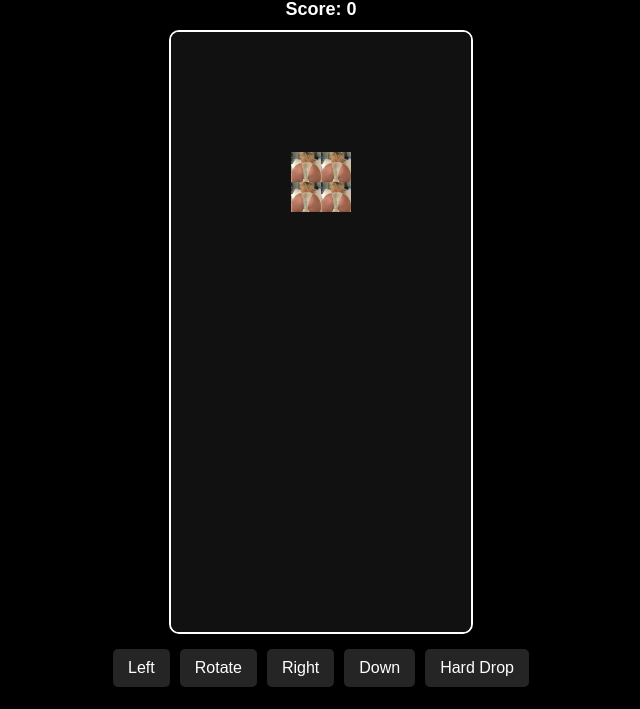
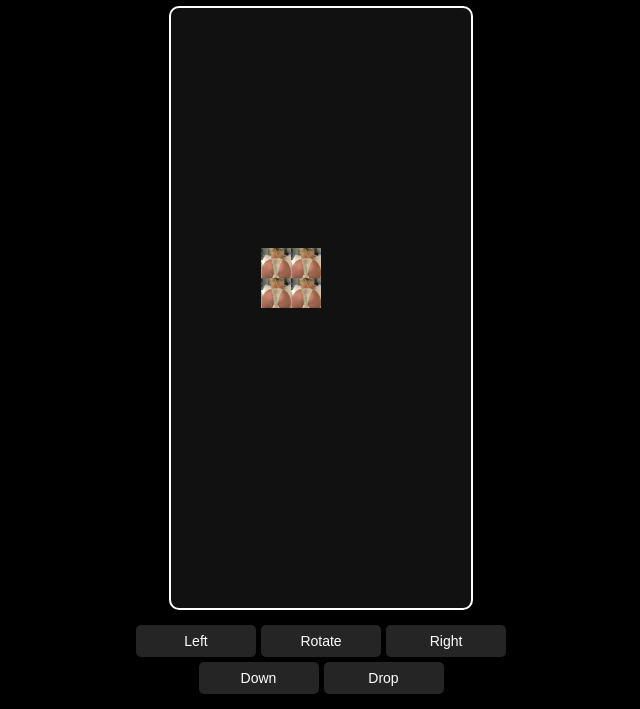
Before and after one commit to Kryxton/ASS, a plain HTML site: page tetris.html in a window 1280 px wide. Shown: the part 128-837 px from the top of the page, without its empty margins (319-959 px from the left). Drawn offline with Linux system fonts and the light colour scheme.

Commit message:
Update tetris.html

```diff
--- a/tetris.html
+++ b/tetris.html
@@ -14,15 +14,16 @@
       text-align: center;
     }
     .container {
-      max-width: 500px;
+      max-width: 400px;
       margin: 0 auto;
       padding: 15px;
     }
     h1 {
-      margin: 20px 0 10px;
+      font-size: 22px;
+      margin: 10px 0;
     }
     #scoreDisplay {
-      font-size: 18px;
+      font-size: 16px;
       font-weight: bold;
       margin-bottom: 10px;
     }
@@ -32,6 +33,7 @@
       margin: 0 auto;
       border: 2px solid white;
       border-radius: 10px;
+      max-width: 100%;
     }
     .back-btn {
       background-color: white;
@@ -47,36 +49,40 @@
       display: flex;
       flex-wrap: wrap;
       justify-content: center;
-      gap: 10px;
+      gap: 5px;
       margin-top: 15px;
     }
     .control-btn {
       background-color: #252525;
       border: none;
       color: white;
-      font-size: 16px;
-      padding: 10px 15px;
+      font-size: 14px;
+      padding: 8px 12px;
       border-radius: 5px;
       cursor: pointer;
+      width: 30%;
+      min-width: 60px;
     }
     @media (max-width: 480px) {
       .container {
+        max-width: 100%;
         padding: 10px;
       }
       canvas {
-        width: 100%;
+        width: 95%;
         height: auto;
       }
-      #scoreDisplay {
-        font-size: 16px;
+      h1 {
+        font-size: 18px;
       }
       .back-btn {
         padding: 8px 16px;
         font-size: 14px;
       }
       .control-btn {
-        font-size: 14px;
-        padding: 8px 12px;
+        font-size: 12px;
+        padding: 6px 10px;
+        width: 30%;
       }
     }
   </style>
@@ -92,203 +98,91 @@
       <button class="control-btn" onclick="rotatePiece()">Rotate</button>
       <button class="control-btn" onclick="moveRight()">Right</button>
       <button class="control-btn" onclick="moveDown()">Down</button>
-      <button class="control-btn" onclick="hardDrop()">Hard Drop</button>
+      <button class="control-btn" onclick="hardDrop()">Drop</button>
     </div>
   </div>
 
   <script>
-    // Canvas and context setup
     const canvas = document.getElementById("tetrisCanvas");
     const ctx = canvas.getContext("2d");
-
-    // Game configuration
     const COLS = 10, ROWS = 20;
-    const blockSize = 30; // Size of each block (in pixels)
+    let blockSize = Math.min(window.innerWidth / COLS * 0.9, 30); // Responsive block size
     canvas.width = COLS * blockSize;
     canvas.height = ROWS * blockSize;
 
-    // Create empty board (2D array)
-    let board = [];
-    for (let r = 0; r < ROWS; r++) {
-      board[r] = [];
-      for (let c = 0; c < COLS; c++) {
-        board[r][c] = 0;
-      }
-    }
+    let board = Array.from({ length: ROWS }, () => Array(COLS).fill(0));
+    const tetrominoes = {
+      I: [[1,1,1,1]],
+      J: [[1,0,0],[1,1,1]],
+      L: [[0,0,1],[1,1,1]],
+      O: [[1,1],[1,1]],
+      S: [[0,1,1],[1,1,0]],
+      T: [[0,1,0],[1,1,1]],
+      Z: [[1,1,0],[0,1,1]]
+    };
+    const tetrominoTypes = "IJLOSTZ";
+    const blockImage = new Image();
+    blockImage.src = "Ass-tetris.jpg";
 
-    // Tetromino definitions (1 indicates a block)
-    const tetrominoes = {
-      I: [
-        [0,0,0,0],
-        [1,1,1,1],
-        [0,0,0,0],
-        [0,0,0,0]
-      ],
-      J: [
-        [1,0,0],
-        [1,1,1],
-        [0,0,0]
-      ],
-      L: [
-        [0,0,1],
-        [1,1,1],
-        [0,0,0]
-      ],
-      O: [
-        [1,1],
-        [1,1]
-      ],
-      S: [
-        [0,1,1],
-        [1,1,0],
-        [0,0,0]
-      ],
-      T: [
-        [0,1,0],
-        [1,1,1],
-        [0,0,0]
-      ],
-      Z: [
-        [1,1,0],
-        [0,1,1],
-        [0,0,0]
-      ]
-    };
-
-    const tetrominoTypes = "IJLOSTZ";
-
-    // Generate a random tetromino piece
     function randomPiece() {
-      const type = tetrominoTypes[Math.floor(Math.random() * tetrominoTypes.length)];
-      const shape = tetrominoes[type];
-      return {
-        shape: shape,
-        type: type,
-        x: Math.floor((COLS - shape[0].length) / 2),
-        y: 0
-      };
+      let type = tetrominoTypes[Math.floor(Math.random() * tetrominoTypes.length)];
+      return { shape: tetrominoes[type], x: 3, y: 0 };
     }
 
     let currentPiece = randomPiece();
     let score = 0;
-    const scoreDisplay = document.getElementById("scoreDisplay");
+    document.getElementById("scoreDisplay").innerText = "Score: 0";
 
-    // Update score display
-    function updateScoreDisplay() {
-      scoreDisplay.innerText = "Score: " + score;
+    function rotate(matrix) {
+      return matrix[0].map((_, i) => matrix.map(row => row[i])).reverse();
     }
 
-    // Load block image (for tetromino blocks)
-    const blockImage = new Image();
-    blockImage.src = "Ass-tetris.jpg"; // Change to your image file
-
-    // Rotate a matrix (clockwise)
-    function rotate(matrix) {
-      const N = matrix.length;
-      const result = [];
-      for (let i = 0; i < N; i++) {
-        result[i] = [];
-        for (let j = 0; j < N; j++) {
-          result[i][j] = matrix[N - j - 1][i];
-        }
-      }
-      return result;
+    function isValid(piece, offsetX, offsetY, newShape = piece.shape) {
+      return newShape.every((row, i) =>
+        row.every((cell, j) =>
+          !cell || (
+            piece.x + j + offsetX >= 0 &&
+            piece.x + j + offsetX < COLS &&
+            piece.y + i + offsetY < ROWS &&
+            board[piece.y + i + offsetY]?.[piece.x + j + offsetX] === 0
+          )
+        )
+      );
     }
 
-    // Check if piece with given offset/shape is valid
-    function isValid(piece, offsetX, offsetY, newShape = piece.shape) {
-      for (let i = 0; i < newShape.length; i++) {
-        for (let j = 0; j < newShape[i].length; j++) {
-          if (newShape[i][j]) {
-            let newX = piece.x + j + offsetX;
-            let newY = piece.y + i + offsetY;
-            if (newX < 0 || newX >= COLS || newY >= ROWS) return false;
-            if (newY < 0) continue;
-            if (board[newY][newX] !== 0) return false;
+    function freeze() {
+      currentPiece.shape.forEach((row, i) =>
+        row.forEach((cell, j) => {
+          if (cell) {
+            board[currentPiece.y + i][currentPiece.x + j] = 1;
           }
-        }
-      }
-      return true;
-    }
-
-    // Freeze the current piece onto the board
-    function freeze() {
-      for (let i = 0; i < currentPiece.shape.length; i++) {
-        for (let j = 0; j < currentPiece.shape[i].length; j++) {
-          if (currentPiece.shape[i][j]) {
-            if (currentPiece.y + i < 0) {
-              alert("Game Over!");
-              resetGame();
-              return;
-            }
-            board[currentPiece.y + i][currentPiece.x + j] = currentPiece.type;
-          }
-        }
-      }
+        })
+      );
       clearLines();
       currentPiece = randomPiece();
     }
 
-    // Clear complete lines and update score
     function clearLines() {
-      for (let r = ROWS - 1; r >= 0; r--) {
-        if (board[r].every(cell => cell !== 0)) {
-          board.splice(r, 1);
-          board.unshift(new Array(COLS).fill(0));
-          score += 10;
-          updateScoreDisplay();
-          r++;
-        }
-      }
+      board = board.filter(row => row.some(cell => !cell));
+      while (board.length < ROWS) board.unshift(Array(COLS).fill(0));
+      score += 10;
+      document.getElementById("scoreDisplay").innerText = "Score: " + score;
     }
 
-    // Draw the board (frozen blocks)
-    function drawBoard() {
-      for (let r = 0; r < ROWS; r++) {
-        for (let c = 0; c < COLS; c++) {
-          if (board[r][c] !== 0) {
-            ctx.drawImage(blockImage, c * blockSize, r * blockSize, blockSize, blockSize);
-          } else {
-            ctx.fillStyle = "#111";
-            ctx.fillRect(c * blockSize, r * blockSize, blockSize, blockSize);
-          }
-        }
-      }
+    function draw() {
+      ctx.clearRect(0, 0, canvas.width, canvas.height);
+      board.forEach((row, y) =>
+        row.forEach((cell, x) => {
+          if (cell) ctx.drawImage(blockImage, x * blockSize, y * blockSize, blockSize, blockSize);
+        })
+      );
+      currentPiece.shape.forEach((row, y) =>
+        row.forEach((cell, x) => {
+          if (cell) ctx.drawImage(blockImage, (currentPiece.x + x) * blockSize, (currentPiece.y + y) * blockSize, blockSize, blockSize);
+        })
+      );
     }
 
-    // Draw the current piece
-    function drawPiece(piece) {
-      for (let i = 0; i < piece.shape.length; i++) {
-        for (let j = 0; j < piece.shape[i].length; j++) {
-          if (piece.shape[i][j]) {
-            ctx.drawImage(blockImage, (piece.x + j) * blockSize, (piece.y + i) * blockSize, blockSize, blockSize);
-          }
-        }
-      }
-    }
-
-    // Draw entire game state
-    function draw() {
-      ctx.clearRect(0, 0, canvas.width, canvas.height);
-      drawBoard();
-      drawPiece(currentPiece);
-    }
-
-    // Reset the game state on Game Over
-    function resetGame() {
-      board = [];
-      for (let r = 0; r < ROWS; r++) {
-        board[r] = [];
-        for (let c = 0; c < COLS; c++) {
-          board[r][c] = 0;
-        }
-      }
-      score = 0;
-      updateScoreDisplay();
-      currentPiece = randomPiece();
-    }
-
-    // Game update: Move current piece down or freeze it
     function update() {
       if (isValid(currentPiece, 0, 1)) {
         currentPiece.y++;
@@ -297,15 +191,12 @@
       }
     }
 
-    // Game loop using requestAnimationFrame for smooth animation
-    let dropCounter = 0;
-    let dropInterval = 1000; // Drop every 1 second
-    let lastTime = 0;
+    let dropCounter = 0, lastTime = 0;
     function updateGame(time = 0) {
-      const deltaTime = time - lastTime;
+      let deltaTime = time - lastTime;
       lastTime = time;
       dropCounter += deltaTime;
-      if (dropCounter > dropInterval) {
+      if (dropCounter > 600) {
         update();
         dropCounter = 0;
       }
@@ -314,45 +205,22 @@
     }
     requestAnimationFrame(updateGame);
 
-    // Keyboard controls for desktop
-    document.addEventListener("keydown", event => {
-      if (event.keyCode === 37) { // Left arrow
-        if (isValid(currentPiece, -1, 0)) currentPiece.x--;
-      } else if (event.keyCode === 39) { // Right arrow
-        if (isValid(currentPiece, 1, 0)) currentPiece.x++;
-      } else if (event.keyCode === 40) { // Down arrow
-        if (isValid(currentPiece, 0, 1)) currentPiece.y++;
-      } else if (event.keyCode === 38) { // Up arrow = Rotate
+    document.addEventListener("keydown", e => {
+      if (e.key === "ArrowLeft" && isValid(currentPiece, -1, 0)) currentPiece.x--;
+      if (e.key === "ArrowRight" && isValid(currentPiece, 1, 0)) currentPiece.x++;
+      if (e.key === "ArrowDown" && isValid(currentPiece, 0, 1)) currentPiece.y++;
+      if (e.key === "ArrowUp") {
         let rotated = rotate(currentPiece.shape);
-        if (isValid(currentPiece, 0, 0, rotated)) {
-          currentPiece.shape = rotated;
-        }
+        if (isValid(currentPiece, 0, 0, rotated)) currentPiece.shape = rotated;
       }
     });
 
-    // On-screen control functions (for mobile/touch)
-    function moveLeft() {
-      if (isValid(currentPiece, -1, 0)) currentPiece.x--;
-    }
-    function moveRight() {
-      if (isValid(currentPiece, 1, 0)) currentPiece.x++;
-    }
-    function rotatePiece() {
-      let rotated = rotate(currentPiece.shape);
-      if (isValid(currentPiece, 0, 0, rotated)) {
-        currentPiece.shape = rotated;
-      }
-    }
-    function moveDown() {
-      if (isValid(currentPiece, 0, 1)) currentPiece.y++;
-    }
-    // Hard drop: instantly drop the piece until it hits something, then freeze
-    function hardDrop() {
-      while (isValid(currentPiece, 0, 1)) {
-        currentPiece.y++;
-      }
-      freeze();
-    }
+    function moveLeft() { if (isValid(currentPiece, -1, 0)) currentPiece.x--; }
+    function moveRight() { if (isValid(currentPiece, 1, 0)) currentPiece.x++; }
+    function rotatePiece() { let rotated = rotate(currentPiece.shape); if (isValid(currentPiece, 0, 0, rotated)) currentPiece.shape = rotated; }
+    function moveDown() { if (isValid(currentPiece, 0, 1)) currentPiece.y++; }
+    function hardDrop() { while (isValid(currentPiece, 0, 1)) currentPiece.y++; freeze(); }
+
   </script>
 </body>
 </html>
```
